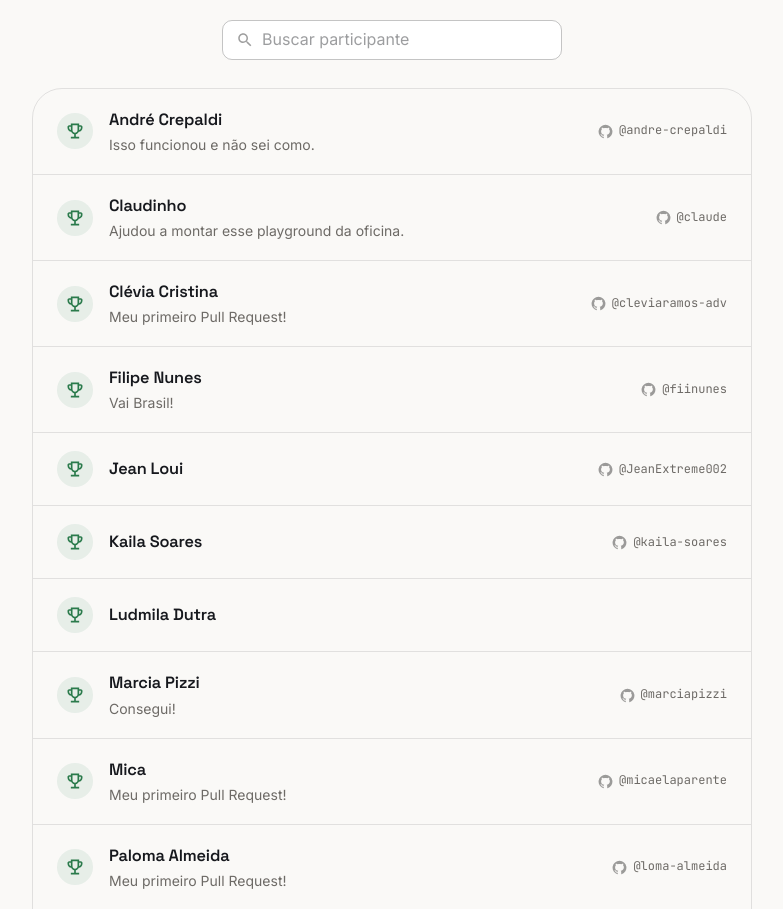
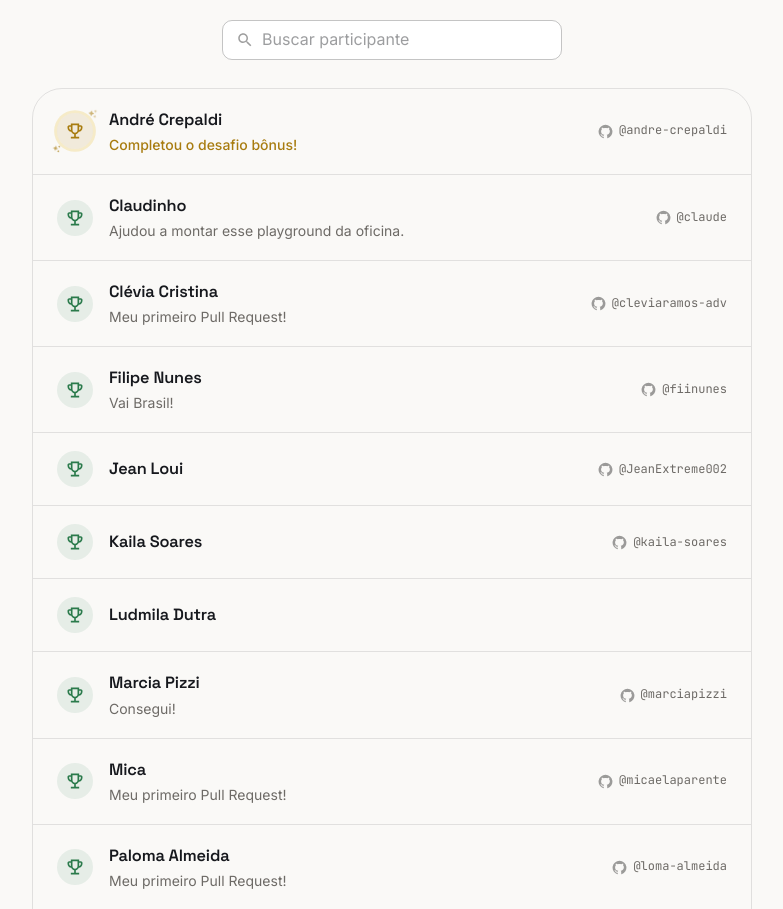
Before and after one commit to JeanExtreme002/playground, a React (Vite) app: page / in a window 1280 px wide. Shown: the part 800-1709 px from the top of the page, without its empty margins (248-1031 px from the left). Built offline with nearby package versions, Linux system fonts and the light colour scheme.

Commit message:
chore: atualiza meu recado no mural

```diff
--- a/src/participants/andre-crepaldi.js
+++ b/src/participants/andre-crepaldi.js
@@ -1,5 +1,5 @@
 export const participant = {
   name: 'André Crepaldi',
   github: 'andre-crepaldi',
-  message: 'Isso funcionou e não sei como.',
+  message: 'Eureka',
 }
```
